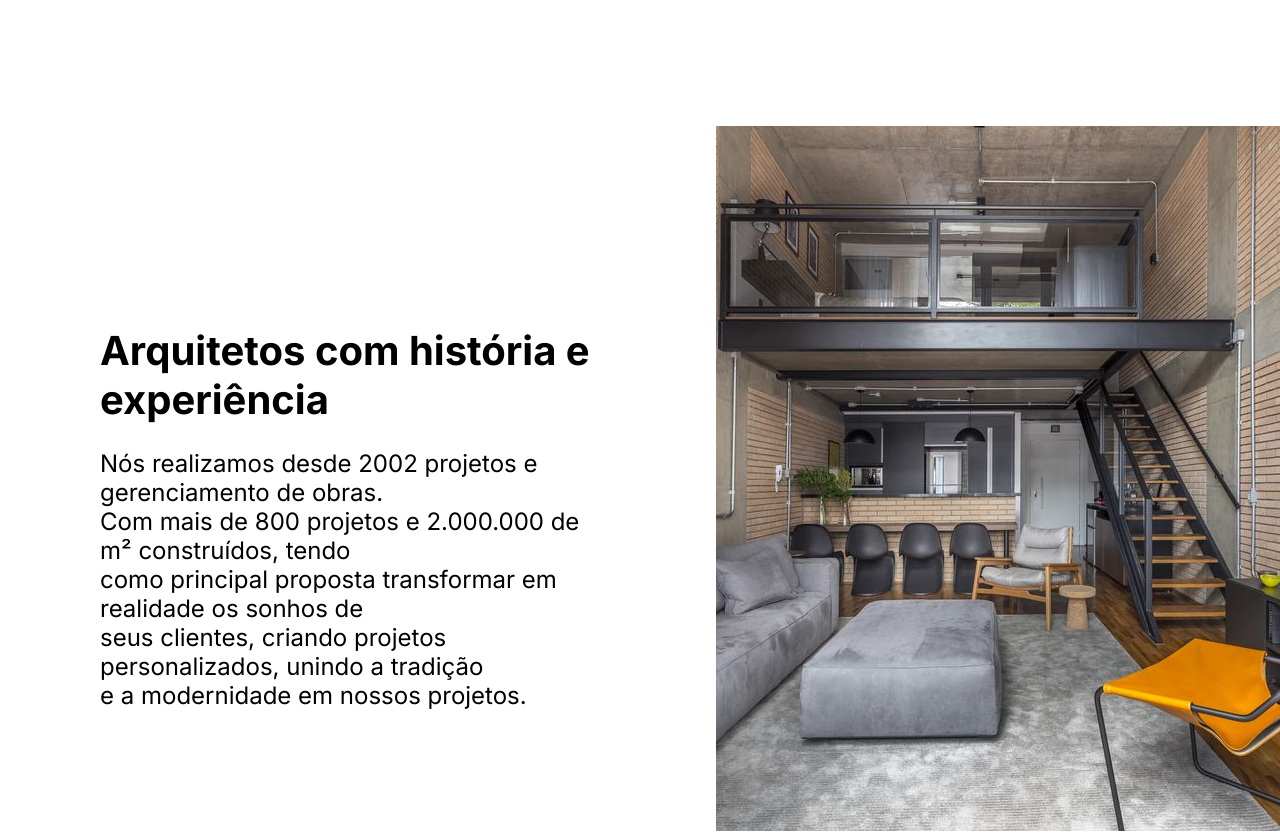
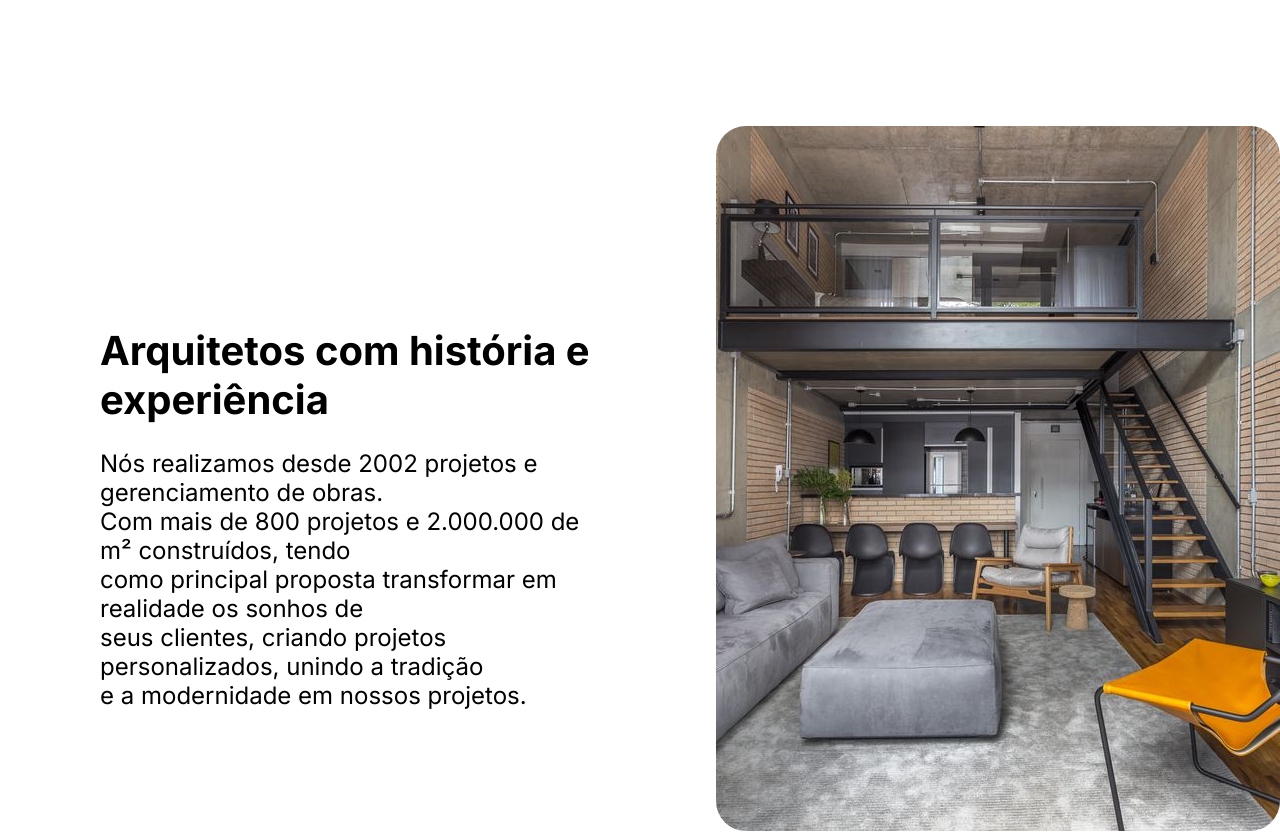
Before and after one commit to guilhermeDias13/desafio-1-teste2, a plain HTML site: page index.html in a window 1280 px wide. Shown: the part 700-1533 px from the top of the page. Drawn offline with Linux system fonts and the light colour scheme; a script that the page names is missing.

Commit message:
projeto-landing-page

```diff
--- a/style.css
+++ b/style.css
@@ -78,7 +78,7 @@
     margin-bottom: 100px;
 }
 
-#img{
+#img-1{
     border-radius: 30px;
 
 }
```
